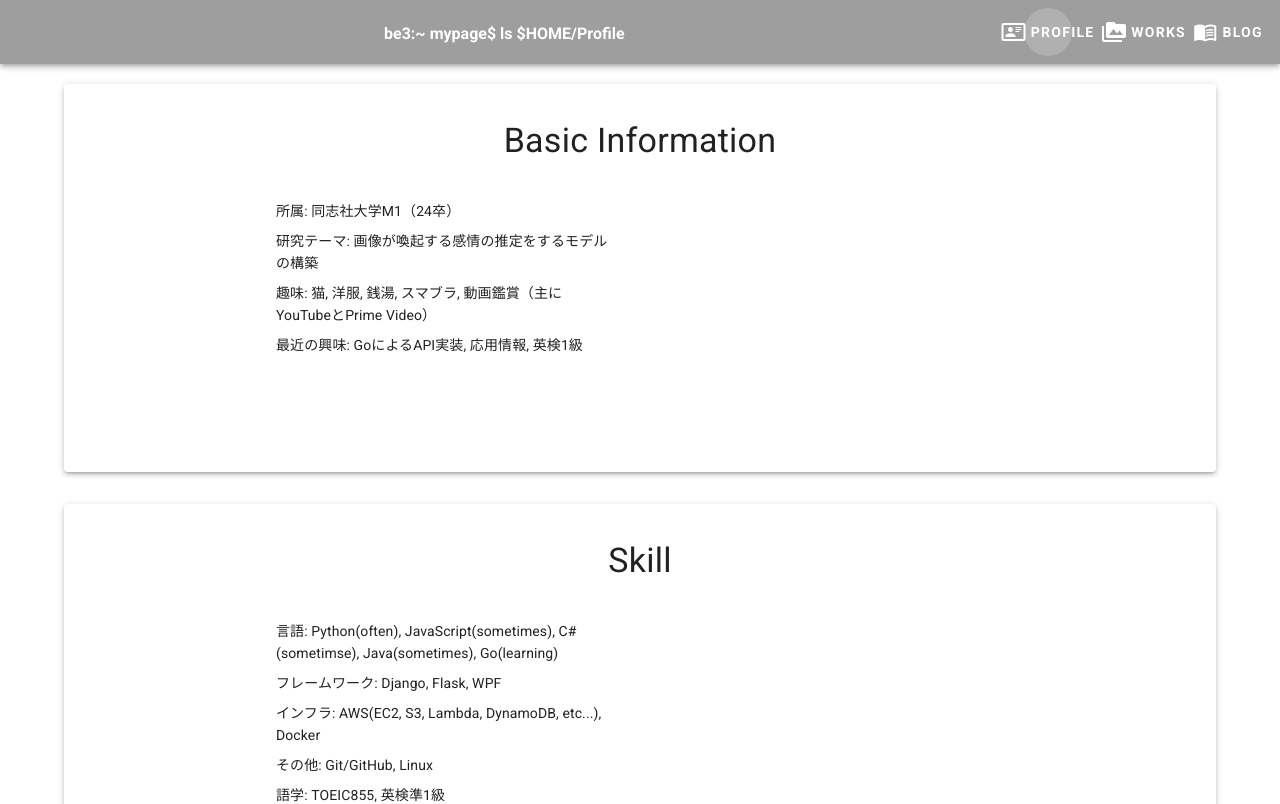
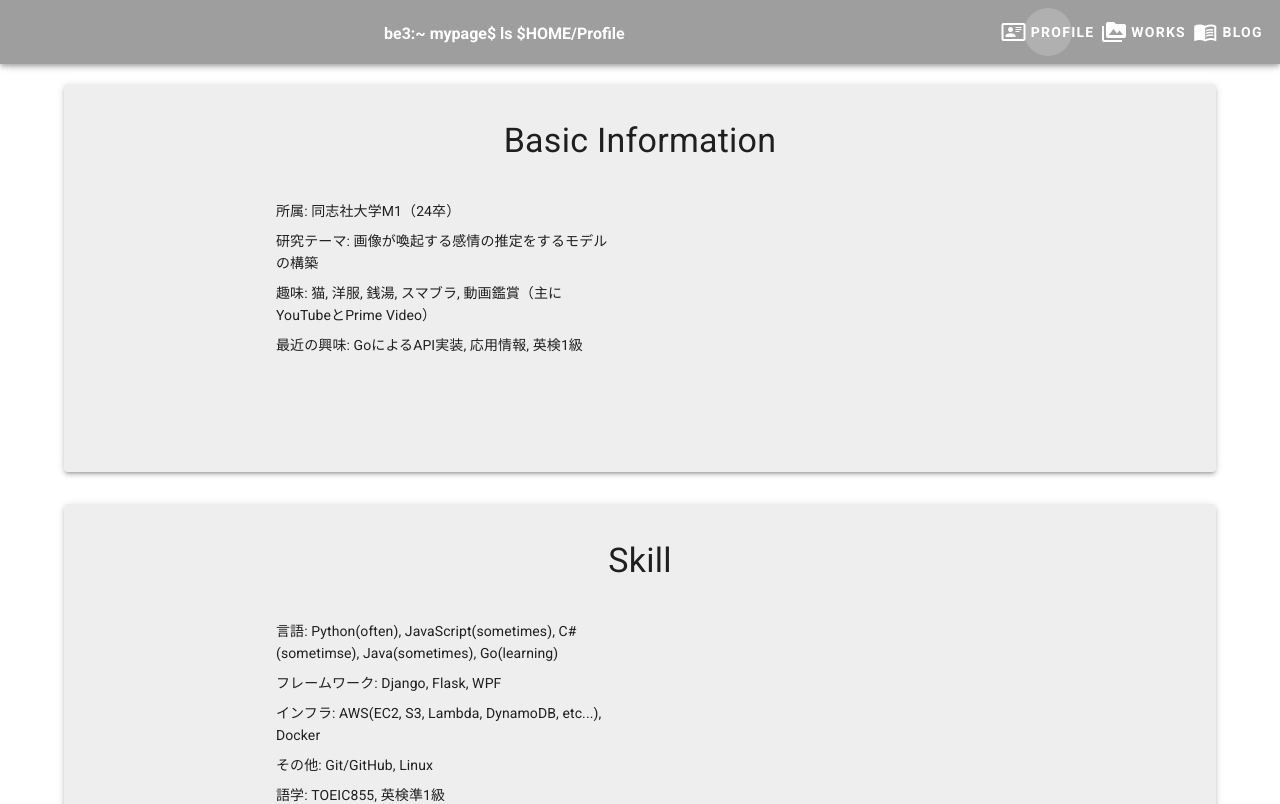
Before and after one commit to Be3751/Be3751.github.io, a Vue app: page /mypage/profile in a window 1280 px wide. Shown: the top 804 px of the page. Built offline with nearby package versions, Linux system fonts and the light colour scheme.

Commit message:
chenged the background color of cards

```diff
--- a/src/components/Profile.vue
+++ b/src/components/Profile.vue
@@ -2,7 +2,7 @@
   <v-container class="d-flex justify-center" style="height: 1000px; max-width: 2400px;">
     <v-list>
       <v-list-item v-for="(item, index) in items" :key="index">
-        <v-card elevation="3" width="90vw" class="mb-8">
+        <v-card elevation="3" width="90vw" class="mb-8 " color="#EEEEEE">
           <v-card-title v-text="item.name" class="text-h4 mt-5 mb-5 d-flex justify-center"></v-card-title>
           <v-row
             style="height: auto;"
```
